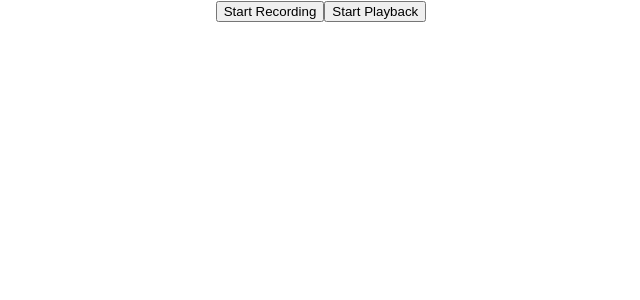
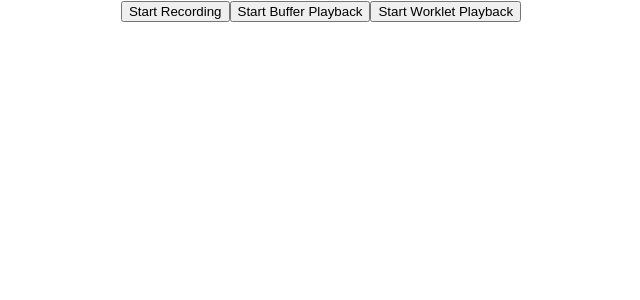
Before and after one commit to ruediste/accoustic-data-transfer, a React (Create React App) app: page / in a window 1280 px wide. Shown: the top 300 px of the page, without its empty margins (319-959 px from the left). Built offline with nearby package versions, Linux system fonts and the light colour scheme.

Commit message:
add worklet playback

```diff
--- a/src/App.tsx
+++ b/src/App.tsx
@@ -1,8 +1,7 @@
-import React from "react";
-import logo from "./logo.svg";
 import "./App.css";
 import { startRecorderProcessorInput } from "./audioWorkletProcessor";
 import { startPlayback } from "./audioBufferPlayer";
+import { startWorkletPlayback } from "./workletPlayback";
 
 function App() {
   return (
@@ -10,7 +9,10 @@ function App() {
       <button onClick={() => startRecorderProcessorInput()}>
         Start Recording
       </button>
-      <button onClick={() => startPlayback()}>Start Playback</button>
+      <button onClick={() => startPlayback()}>Start Buffer Playback</button>
+      <button onClick={() => startWorkletPlayback()}>
+        Start Worklet Playback
+      </button>
     </div>
   );
 }
--- /dev/null
+++ b/src/workletPlayback.ts
@@ -0,0 +1,37 @@
+let t1 = 0;
+let t2 = 0;
+
+export async function startWorkletPlayback() {
+  const audioCtx = new window.AudioContext();
+  const f1 = ((2 * Math.PI) / audioCtx.sampleRate) * 261.63;
+  const f2 = ((2 * Math.PI) / audioCtx.sampleRate) * 329.63;
+
+  await audioCtx.audioWorklet.addModule("output.worklet.js");
+  const source = new AudioWorkletNode(audioCtx, "output.worklet");
+  source.port.onmessage = (event: { data: number }) => {
+    console.log(event.data);
+
+    for (let i = 0; i < event.data; i++) {
+      const buffer = new Float32Array(4096);
+      for (let i = 0; i < buffer.length; i++) {
+        buffer[i] = Math.sin(t1 * f1);
+        buffer[i] += Math.sin(t2 * f2);
+        buffer[i] /= 2;
+        t1 += 1;
+        t2 += 1;
+      }
+      source.port.postMessage(buffer);
+
+      t1 = ((t1 * f1) % (2 * Math.PI)) / f1;
+      t2 = ((t2 * f2) % (2 * Math.PI)) / f2;
+    }
+  };
+
+  // connect the AudioBufferSourceNode to the
+  // destination so we can hear the sound
+  source.connect(audioCtx.destination);
+
+  // start the source playing
+  //source.start();
+  audioCtx.resume();
+}
```
Also changed, not shown: public/output.worklet.js (added, +53 -0 lines).
